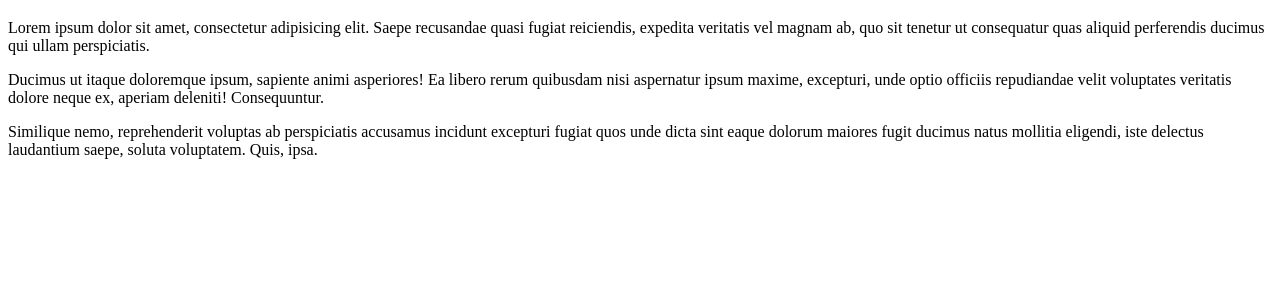
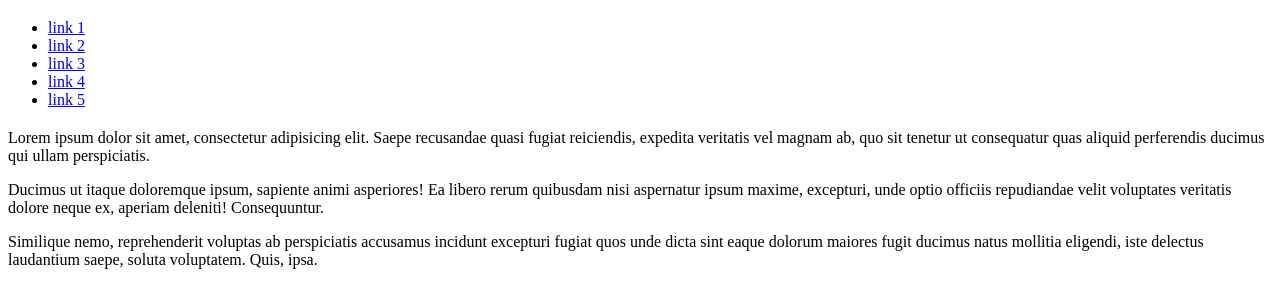
Before and after one commit to karu2332/emmet, a plain HTML site: page index.html in a window 1280 px wide. Shown: the part 61-368 px from the top of the page. Drawn offline with Linux system fonts and the light colour scheme.

Commit message:
add nav tag with unordered list

```diff
--- a/index.html
+++ b/index.html
@@ -13,6 +13,17 @@
     <h1>Emmet formerly zen coding</h1>
   </header>
 
+  <!-- nav>ul>li*5>a[#]{link $} -->
+  <nav>
+    <ul>
+      <li><a href="#">link 1</a></li>
+      <li><a href="#">link 2</a></li>
+      <li><a href="#">link 3</a></li>
+      <li><a href="#">link 4</a></li>
+      <li><a href="#">link 5</a></li>
+    </ul>
+  </nav>
+
   <!-- main>h2+p*3>lorem -->
   <main>
     <h2></h2>
```
